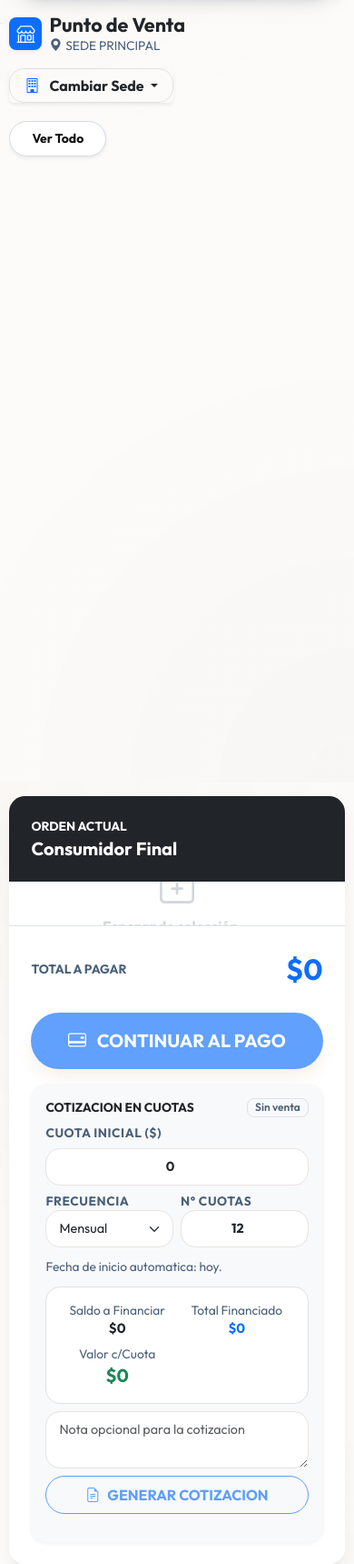
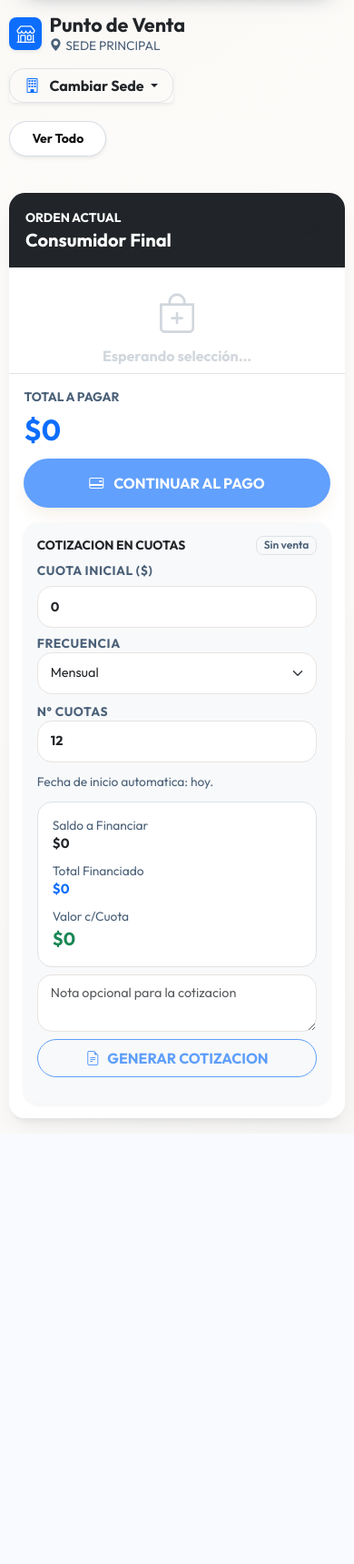
Before and after one commit to juanisazaaaqq12342-coder/pos-muebleria, a Flask app: page /punto_venta in a window 390 px wide. Shown: the part 310-2029 px from the top of the page at 91% size. After the commit the page ends 1556 px from the top, so only its background shows below. Run offline with Flask 3, Linux system fonts and the light colour scheme; the visitor is signed in with stand-in values (Sample User, id 1); data comes from the database, SQL or seed files in the repository; data that the repository does not hold is empty; some web fonts are replaced.

Commit message:
Ajusta layout responsive de caja en POS

```diff
--- a/static/css/main.css
+++ b/static/css/main.css
@@ -827,6 +827,71 @@ small {
     box-shadow: 0 10px 20px -10px rgba(201, 151, 43, 0.95);
 }
 
+.pos-layout-row,
+.pos-catalog-column,
+.pos-cart-column,
+.pos-cart-panel,
+.pos-product-grid,
+.pos-cart-items {
+    min-height: 0;
+}
+
+.pos-layout-row {
+    align-items: stretch;
+}
+
+.pos-cart-column {
+    display: flex;
+}
+
+.pos-cart-panel {
+    flex: 1 1 auto;
+    min-height: calc(100vh - 180px);
+}
+
+.pos-cart-header,
+.pos-cart-footer {
+    flex-shrink: 0;
+}
+
+.pos-cart-items {
+    flex: 0 1 clamp(12rem, 28vh, 22rem);
+    min-height: 11rem;
+    max-height: clamp(12rem, 30vh, 24rem);
+    overscroll-behavior: contain;
+}
+
+.pos-cart-items.is-empty {
+    flex-basis: 9rem;
+    min-height: 8.5rem;
+    max-height: 10rem;
+}
+
+.pos-cart-empty {
+    min-height: 7rem;
+    text-align: center;
+}
+
+.pos-cart-total-row {
+    gap: 1rem;
+}
+
+.pos-cart-total-row > * {
+    min-width: 0;
+}
+
+.pos-quote-card {
+    overflow: hidden;
+}
+
+.pos-quote-card .form-control,
+.pos-quote-card .form-select {
+    min-height: 46px;
+}
+
+.pos-quote-card .row {
+    --bs-gutter-y: 0.65rem;
+}
 /* ==============================
    POS MODAL PAGO (SCROLL FIX)
 ============================== */
@@ -1050,6 +1115,7 @@ small {
     }
 }
 
+
 @media (max-width: 991.98px) {
     .topnav {
         padding-inline: 0.5rem;
@@ -1178,6 +1244,67 @@ small {
     }
 }
 
+@media (max-width: 1199.98px) {
+    .pos-cart-total-row {
+        flex-direction: column;
+        align-items: flex-start !important;
+        gap: 0.6rem;
+    }
+
+    .pos-summary-total {
+        font-size: clamp(2rem, 4vw, 2.5rem) !important;
+    }
+}
+
+@media (max-width: 991.98px) {
+    .pos-layout-row {
+        height: auto !important;
+    }
+
+    .pos-catalog-column,
+    .pos-cart-column,
+    .pos-cart-panel {
+        height: auto !important;
+    }
+
+    .pos-cart-panel {
+        min-height: auto;
+    }
+
+    .pos-cart-items {
+        max-height: 34vh;
+        min-height: 8.5rem;
+    }
+
+    .pos-cart-items.is-empty {
+        max-height: 8rem;
+        min-height: 7rem;
+    }
+
+    .pos-cart-footer {
+        padding: 1.2rem !important;
+    }
+
+    .pos-cart-total-row {
+        flex-direction: column;
+        align-items: flex-start !important;
+        margin-bottom: 1rem !important;
+    }
+
+    .pos-summary-total {
+        line-height: 1;
+    }
+
+    .pos-quote-card .row > [class*="col-"] {
+        flex: 0 0 100%;
+        width: 100%;
+    }
+
+    .pos-quote-card .text-center {
+        text-align: left !important;
+    }
+}
+
 @media (max-width: 767.98px) {
     .page-header-bar {
         align-items: flex-start !important;
@@ -1322,6 +1449,62 @@ small {
         margin-bottom: 1.25rem !important;
     }
 
+    .pos-cart-header {
+        padding: 1.1rem !important;
+    }
+
+    .pos-cart-header .d-flex {
+        align-items: flex-start !important;
+        gap: 0.85rem;
+    }
+
+    .pos-cart-header .small.mt-2 {
+        display: grid;
+        gap: 0.35rem;
+    }
+
+    .pos-cart-items {
+        max-height: 32vh;
+        min-height: 7.5rem;
+        padding: 1rem !important;
+    }
+
+    .pos-cart-items.is-empty {
+        min-height: 6.75rem;
+        max-height: 7.5rem;
+    }
+
+    .pos-cart-item-card {
+        padding: 0.9rem !important;
+    }
+
+    .pos-cart-item-card .d-flex {
+        gap: 0.75rem;
+    }
+
+    .pos-cart-item-card .pe-4 {
+        padding-right: 0 !important;
+        min-width: 0;
+    }
+
+    .pos-cart-item-card .fs-5 {
+        font-size: 1.1rem !important;
+    }
+
+    .pos-cart-footer {
+        padding: 1rem !important;
+    }
+
+    .pos-cart-footer .btn-lg {
+        padding-top: 0.95rem !important;
+        padding-bottom: 0.95rem !important;
+        font-size: 1rem;
+    }
+
+    .pos-quote-card {
+        padding: 1rem !important;
+    }
+
     .client-history-item {
         flex-direction: column;
         align-items: flex-start !important;
@@ -1416,6 +1599,24 @@ small {
         min-height: auto !important;
     }
 
+    .pos-cart-items {
+        max-height: none;
+        min-height: 6.5rem;
+    }
+
+    .pos-cart-items.is-empty {
+        min-height: 6rem;
+        max-height: 7.25rem;
+    }
+
+    .pos-cart-total-row {
+        gap: 0.65rem;
+    }
+
+    .pos-quote-card {
+        padding: 0.9rem !important;
+    }
+
     .pos-success-banner {
         align-items: flex-start !important;
     }
--- a/templates/pos.html
+++ b/templates/pos.html
@@ -19,7 +19,7 @@
 </div>
 {% endif %}
 
-<div class="row h-100 g-3">
+<div class="row h-100 g-3 pos-layout-row">
   <!-- Izquierda: Catálogo y Filtros -->
   <div class="col-lg-8 col-md-7 border-end d-flex flex-column h-100 pb-3 pos-catalog-column">
 
@@ -128,11 +128,11 @@
   </div>
 
   <!-- Derecha: Resumen de Compra -->
-  <div class="col-lg-4 col-md-5 h-100 pos-cart-column">
-    <div class="glass-panel h-100 d-flex flex-column border-0 shadow-xl overflow-hidden animate-slide-in">
+  <div class="col-lg-4 col-md-5 h-100 d-flex pos-cart-column">
+    <div class="glass-panel h-100 d-flex flex-column border-0 shadow-xl overflow-hidden animate-slide-in pos-cart-panel">
 
       <!-- Encabezado Cliente -->
-      <div class="p-4 bg-dark text-white shadow-sm">
+      <div class="p-4 bg-dark text-white shadow-sm pos-cart-header">
         <div class="d-flex justify-content-between align-items-center">
             <div>
               <p class="text-accent small text-uppercase tracking-widest mb-1 fw-bold" style="font-size: 0.65rem;">Orden Actual</p>
@@ -159,16 +159,16 @@
       </div>
 
       <!-- Área de Ítems -->
-      <div class="flex-grow-1 overflow-auto bg-white p-3 custom-scrollbar">
+      <div class="flex-grow-1 overflow-auto bg-white p-3 custom-scrollbar pos-cart-items{% if not items_agrupados %} is-empty{% endif %}">
         {% if not items_agrupados %}
-        <div class="h-100 d-flex flex-column align-items-center justify-content-center text-muted opacity-25">
+        <div class="d-flex flex-column align-items-center justify-content-center text-muted opacity-25 pos-cart-empty">
           <i class="bi bi-bag-plus display-1 mb-3"></i>
           <h6 class="fw-bold">Esperando selección...</h6>
         </div>
         {% else %}
         <div class="d-flex flex-column gap-3">
           {% for g in items_agrupados %}
-          <div class="card border-0 bg-light p-3 rounded-4 position-relative">
+          <div class="card border-0 bg-light p-3 rounded-4 position-relative pos-cart-item-card">
             <div class="d-flex justify-content-between align-items-start">
               <div class="pe-4">
                 <div class="fw-bold text-dark fs-6">{{ g.cantidad }}x {{ g.nombre }}</div>
@@ -191,9 +191,9 @@
       </div>
 
       <!-- Totales y Pago -->
-      <div class="p-4 bg-white border-top">
+      <div class="p-4 bg-white border-top pos-cart-footer">
         {% set total = total_display if total_display is defined else (venta.total if venta else 0) %}
-        <div class="d-flex justify-content-between align-items-center mb-4">
+        <div class="d-flex justify-content-between align-items-center mb-4 pos-cart-total-row">
             <div class="text-muted fw-bold small text-uppercase tracking-widest">Total a Pagar</div>
             <div class="fs-1 fw-bolder text-primary pos-summary-total">${{ "{:,.0f}".format(total) }}</div>
         </div>
@@ -205,7 +205,7 @@
             <i class="bi bi-credit-card-2-back me-2"></i> CONTINUAR AL PAGO
           </button>
 
-          <div class="card border-0 bg-light rounded-4 p-3">
+          <div class="card border-0 bg-light rounded-4 p-3 pos-quote-card">
             <div class="d-flex justify-content-between align-items-center mb-2">
               <div class="fw-bold text-dark small text-uppercase tracking-widest">Cotizacion en Cuotas</div>
               <span class="badge text-bg-light border text-muted">Sin venta</span>
```
